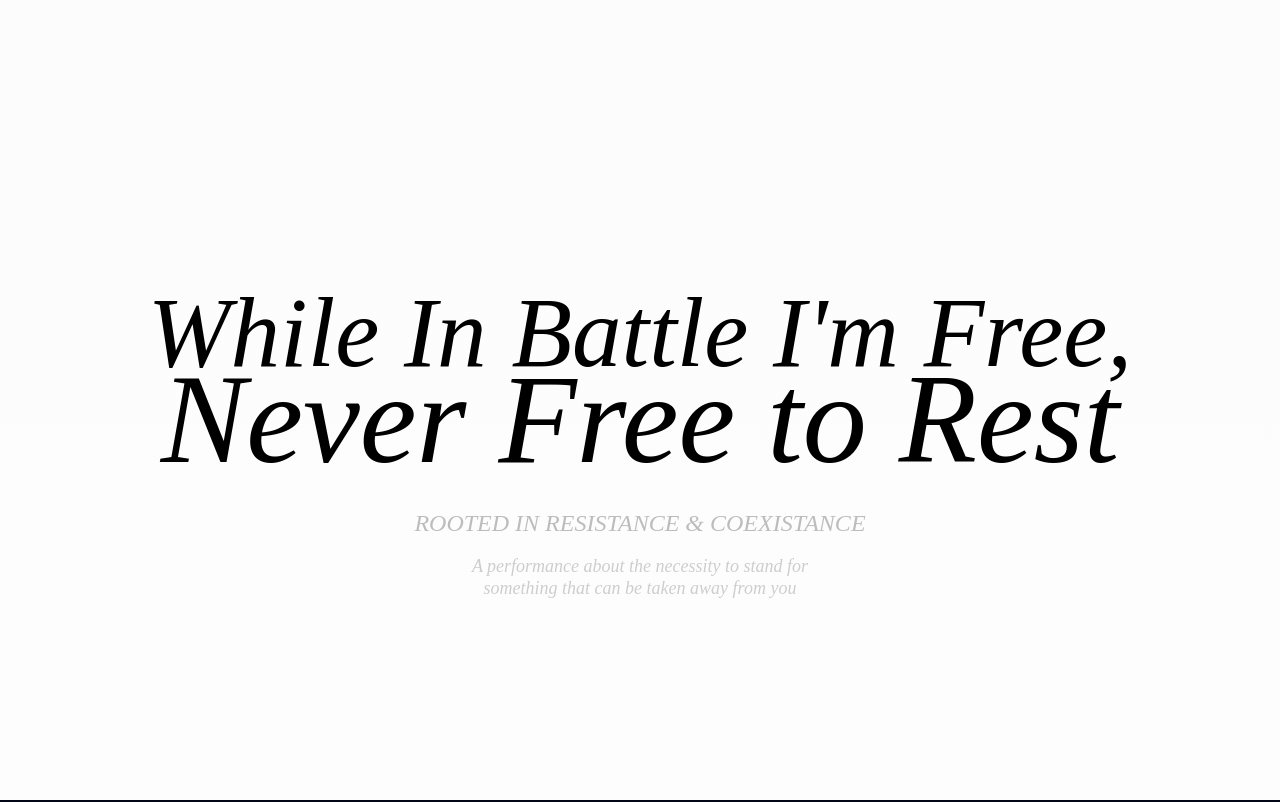
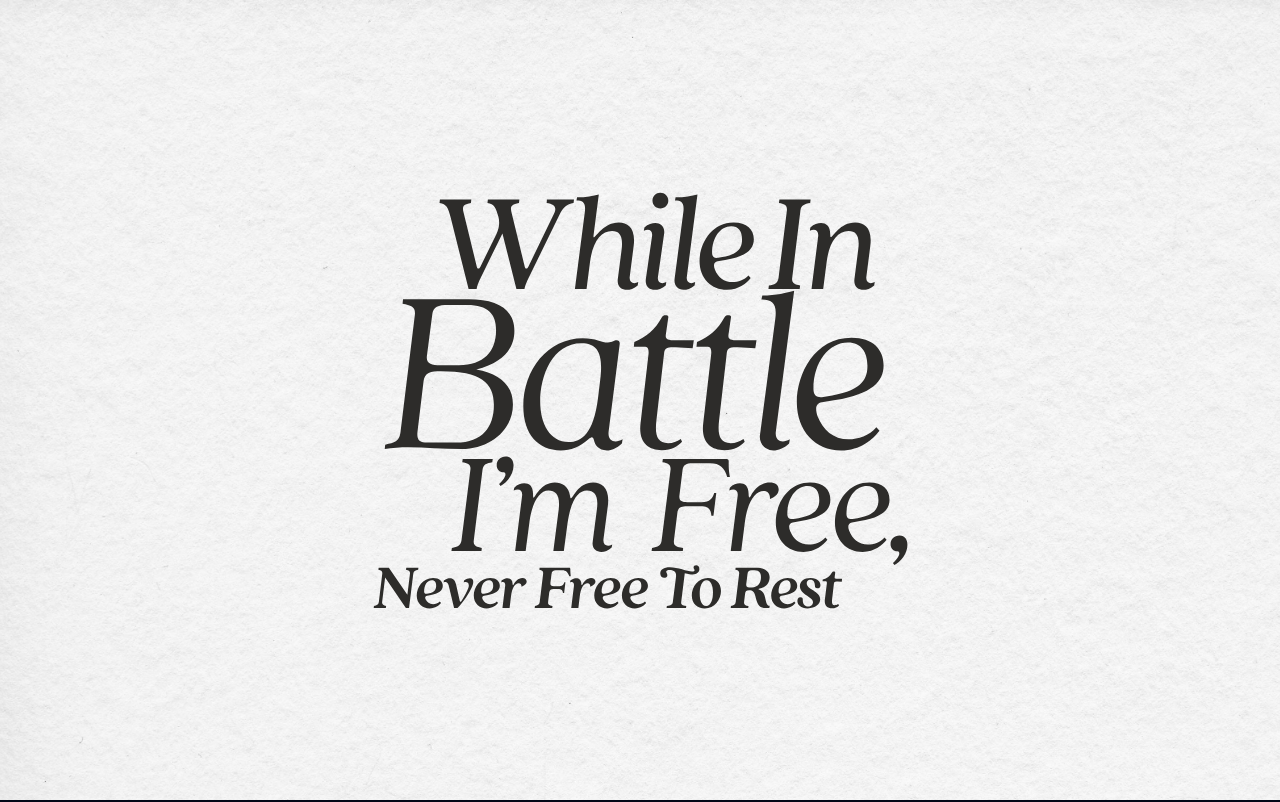
Before and after one commit to Honningbolden/while-in-battle-im-free_2nd-semester_campaign-website, a Next.js app: page / in a window 1280 px wide. Shown: the top 802 px of the page. Built offline with nearby package versions, Linux system fonts and the light colour scheme; a web font is replaced by a local one.

Commit message:
refactor: Improve performance and fix rendering issues in FallingSandOverlay component

```diff
--- a/app/Sections/heroSection.tsx
+++ b/app/Sections/heroSection.tsx
@@ -7,7 +7,7 @@ export default function HeroSection() {
     <>
       <section className="relative">
         <section className={`title-type antialiased leading-quart h-screen flex flex-col justify-center items-center`}>
-          <div className={`flex flex-col justify-center items-center`}>
+          {/* <div className={`flex flex-col justify-center items-center`}>
             <h1 className={`${styles.top} font-medium`}>While In Battle I'm Free,</h1>
             <h1 className={`${styles.bottom} font-medium`}>Never Free to Rest</h1>
             <div className="subtitle-type mt-10 -mb-24 flex flex-col items-center gap-4 opacity-25">
@@ -16,9 +16,9 @@ export default function HeroSection() {
                 <p className="text-balance text-center leading-tight text-lg opacity-75">A performance about the necessity to stand for something that can be taken away from you</p>
               </span>
             </div>
-          </div>
+          </div> */}
+        <FallingSandOverlay />
         </section>
-        <FallingSandOverlay />
       </section>
     </>
   )
--- a/app/components/FallingSand.tsx
+++ b/app/components/FallingSand.tsx
@@ -2,10 +2,11 @@
 
 import HSLAToRGBA, { hslaColorObj, rgbaColorObj } from "../utilities/hslaToRGBA";
 import { useEffect, useRef, useState } from "react";
-import { Sand } from "../simulation/Particle";
+import { Sand, Bounds } from "../simulation/Particle";
 
 // Import simulation dependencies
 import { Grid } from "../simulation/Grid";
+import { text } from "stream/consumers";
 
 export const RESOLUTION = 2;
 export const RADIUS = 2;
@@ -15,6 +16,7 @@ export default function FallingSandOverlay() {
 
   const currentParticleType = useRef(Sand);
   const canvasRef = useRef<HTMLCanvasElement>(null);
+  const titleRef = useRef<HTMLImageElement>(null);
   let ctxRef = useRef<CanvasRenderingContext2D | null>(null);
   let gridRef = useRef<Grid | null>(null);
 
@@ -35,6 +37,32 @@ export default function FallingSandOverlay() {
     }
   }, [])
 
+  const markTextOnGrid = () => {
+    // Draw image
+    const titleRect = titleRef.current!.getBoundingClientRect();
+    console.log(titleRect)
+    ctxRef.current!.drawImage(titleRef.current!, titleRect.x, titleRect.y, titleRect.width, titleRect.height);
+
+    // Get image data
+    // const imageData = ctxRef.current!.getImageData(titleRect.x, titleRect.y, titleRect.width, titleRect.height);
+    const imageData = ctxRef.current!.getImageData(0, 0, canvasRef.current!.width, canvasRef.current!.height);
+
+    const data = imageData.data;
+
+    for (let y = 0; y < canvasRef.current!.height; y += RESOLUTION) {
+      for (let x = 0; x < canvasRef.current!.width; x += RESOLUTION) {
+        const pixelIndex = (y * canvasRef.current!.width + x) * 4; // RGBA values
+        const alpha = imageData.data[pixelIndex + 3];
+        // console.log("alpha", alpha)
+        if (alpha > 200) {
+          const gridX = Math.floor(x / RESOLUTION);
+          const gridY = Math.floor(y / RESOLUTION);
+          gridRef.current!.set(gridX, gridY, new Bounds())
+        }
+      }
+    }
+  }
+
   const setup = () => {
     const gridWidth = canvasRef.current!.width / RESOLUTION;
     const gridHeight = canvasRef.current!.height / RESOLUTION;
@@ -42,6 +70,7 @@ export default function FallingSandOverlay() {
     ctxRef.current = canvasRef.current!.getContext("2d");
     gridRef.current = new Grid(Math.floor(gridWidth), Math.floor(gridHeight), ctxRef.current!, canvasRef.current!, RESOLUTION);
 
+    if (titleRef) markTextOnGrid();
 
     canvasRef.current!.addEventListener("mousemove", (event) => {
       let rect = canvasRef.current!.getBoundingClientRect();
@@ -70,9 +99,12 @@ export default function FallingSandOverlay() {
   }
 
   return (
-    <div className="absolute top-0 left-0 h-full w-full">
-      <canvas className="z-50" ref={canvasRef}></canvas>
-    </div>
+    <>
+      <img ref={titleRef} src="/Title.svg" alt="While IN Battle I'm Free, Never Free To Rest" className="z-50" />
+      <div className="absolute top-0 left-0 h-full w-full">
+        <canvas className="z-50" ref={canvasRef}></canvas>
+      </div>
+    </>
   )
 }
 
--- a/app/page.tsx
+++ b/app/page.tsx
@@ -20,7 +20,11 @@ export default async function Home() {
 
   return (
     <>
-      <main>
+      <main style={{
+        backgroundImage: 'url("/kiwihug-zGZYQQVmXw0-unsplash-2.jpg")',
+        backgroundSize: 'cover',
+        backgroundPosition: 'center'
+      }}>
         {/* <AboutSection aboutContent={aboutContent} /> */}
         <HeroSection />
         <TicketInformation content={ticketInformation} />
--- a/app/simulation/Grid.ts
+++ b/app/simulation/Grid.ts
@@ -33,12 +33,14 @@ export class Grid {
     return y * this.width + x;
   }
 
-  setIndex(i: number, particle: IParticle) {
-    this.grid[i] = particle;
-    this.modifiedIndices.add(i);
+  setIndex(i: number, particle: IParticle | Particle) {
+    if (this.isEmpty(i)) {
+      this.grid[i] = particle;
+      this.modifiedIndices.add(i);
+    }
   }
 
-  set(x: number, y: number, particle: IParticle) {
+  set(x: number, y: number, particle: IParticle | Particle) {
     const index = this.index(x, y);
     this.setIndex(index, particle);
   }
```
Also changed, not shown: app/simulation/Particle.ts (+9 -4 lines), public/Title.svg (added), public/kiwihug-zGZYQQVmXw0-unsplash-2.jpg (added).
